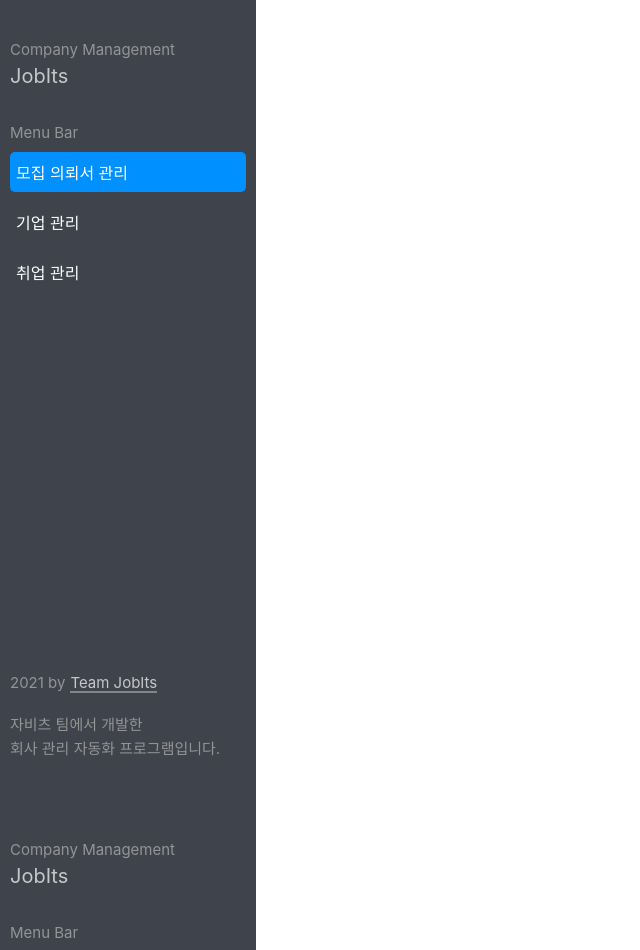
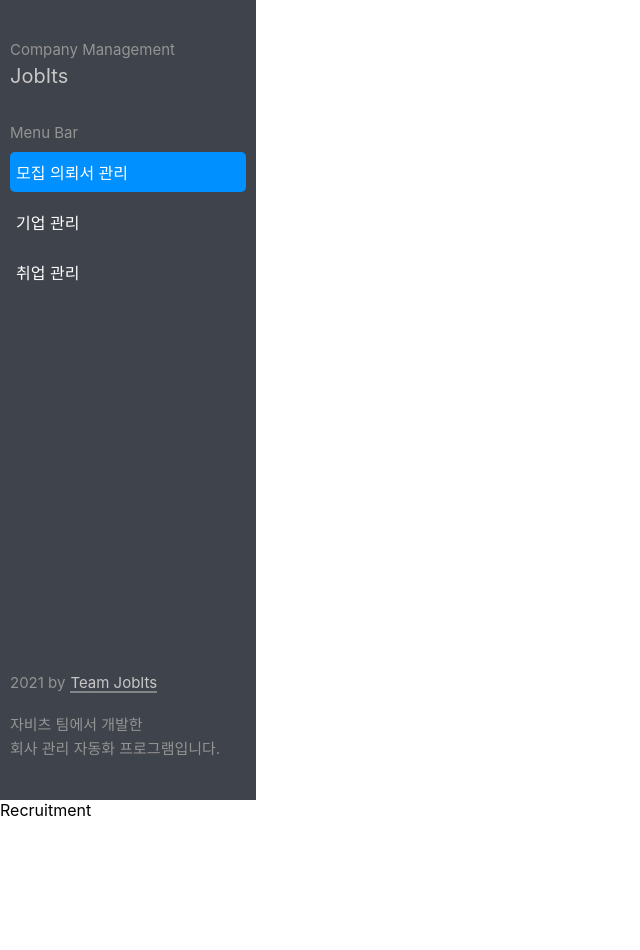
Before and after one commit to JobITs-DSM/Agatha, a Next.js app: page /recruitment in a window 1280 px wide. Shown: the top 950 px of the page, without its empty margins (0-640 px from the left). After the commit the page ends 820 px from the top, so only its background shows below. Built offline with nearby package versions, Linux system fonts and the light colour scheme.

Commit message:
CREATE: Recoil Root

```diff
--- a/pages/_app.tsx
+++ b/pages/_app.tsx
@@ -1,12 +1,15 @@
 import "../styles/globals.css";
+import { RecoilRoot } from "recoil";
 import type { AppProps } from "next/app";
 import Layout from "../src/component/common/Layout";
 
-const App = ({ Component, pageProps } : AppProps) => {
+const App = ({ Component, pageProps }: AppProps) => {
   return (
-    <Layout>
-      <Component {...pageProps} />
-    </Layout>
+    <RecoilRoot>
+      <Layout>
+        <Component {...pageProps} />
+      </Layout>
+    </RecoilRoot>
   );
 };
 
--- a/pages/employment.tsx
+++ b/pages/employment.tsx
@@ -1,10 +1,9 @@
 import { FC } from "react";
-import SideBar from "../src/component/common/sidebar";
 
 const Employment: FC = (): JSX.Element => {
   return (
     <>
-      <SideBar />
+      <div>Employment</div>
     </>
   );
 };
--- a/pages/enterprise.tsx
+++ b/pages/enterprise.tsx
@@ -1,10 +1,9 @@
 import { FC } from "react";
-import SideBar from "../src/component/common/sidebar";
 
 const Enterprice: FC = (): JSX.Element => {
   return (
     <>
-      <SideBar />
+      <div>Enterprice</div>
     </>
   );
 };
--- a/pages/recruitment.tsx
+++ b/pages/recruitment.tsx
@@ -5,10 +5,7 @@ import Container from "../src/component/common/Layout";
 const Recruitment: FC = (): JSX.Element => {
   return (
     <>
-      <SideBar />
-      {/* <Container>
-        <div>hi</div>
-      </Container> */}
+      <div>Recruitment</div>
     </>
   );
 };
```
